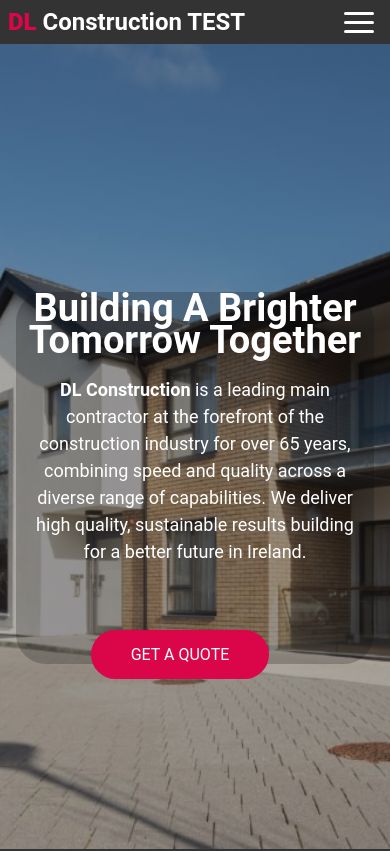
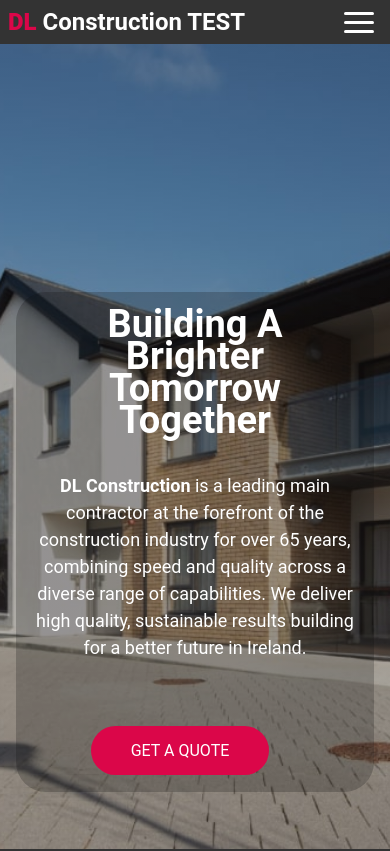
Before and after one commit to danny-fla/dl-construction, a plain HTML site: page index.html in a window 390 px wide. Shown: the top 851 px of the page. Drawn offline with Linux system fonts and the light colour scheme.

Commit message:
add background box to overlay text and make responsive on all devices

```diff
--- a/assets/css/style.css
+++ b/assets/css/style.css
@@ -114,6 +114,7 @@ span {
 
 .hero-box .quote-box {
     margin-top: 60px;
+    padding-bottom: 1rem;
 }
 
 .hero-box .cta-button {
@@ -329,6 +330,7 @@ li:hover {
     .hero-box .hero-heading {
         font-size: 38px;
         line-height: 32px;
+        padding: 1rem;
 
     }
 
@@ -342,11 +344,12 @@ li:hover {
     .hero-box {
         width: 75%;
         margin-top: 200px;
-        padding: 0 10px 0 10px;
 
     }
 
-
+    .hero-box .quote-box{
+        padding-bottom: 1rem;
+    }
     .contact-form {
         padding: 15px 0 15px 40px;
     }
@@ -415,9 +418,13 @@ li:hover {
         font-size: 38px;
         line-height: 32px;
         text-align: center;
+        padding-top: 1rem;
     }
 
 
+    .hero-box .quote-box{
+        padding-bottom: 2rem;
+    }
     .hero-box .hero-desc {
 
         line-height: 27px;
@@ -462,6 +469,9 @@ li:hover {
         padding: 20px 0 0 40px;
     }
 
+    .hero-box .quote-box{
+        padding-bottom: 1rem;
+    }
 
     .quote-box {
         margin-left: 40px;
```
